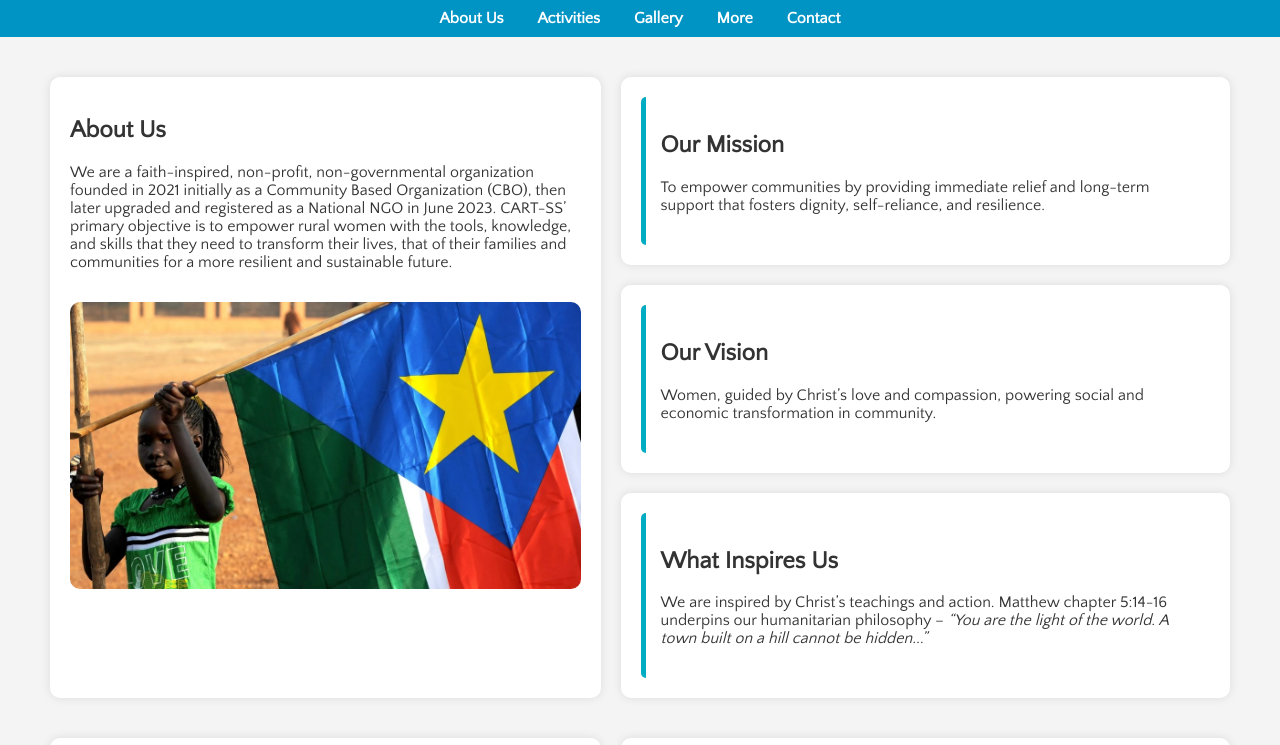
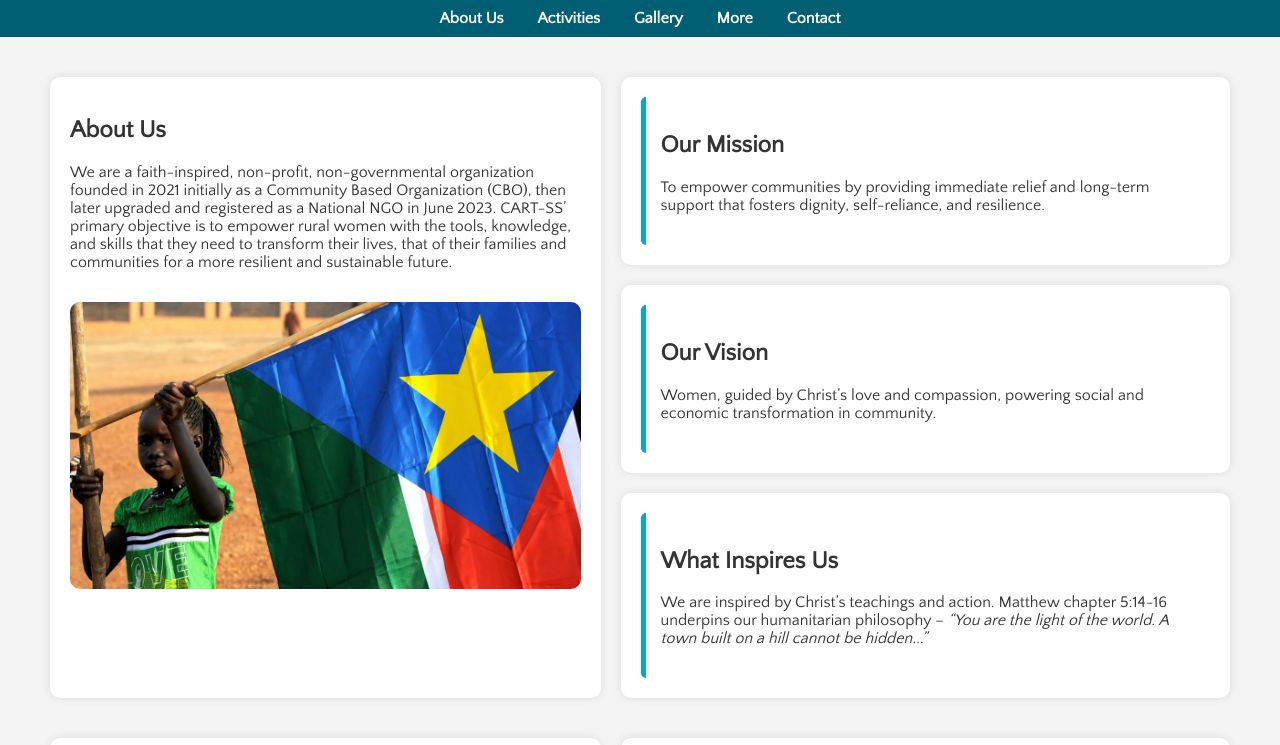
Before and after one commit to LR2023O/CART2, a plain HTML site: page index.html in a window 1280 px wide. Shown: the part 131-876 px from the top of the page. Drawn offline with nearby package versions, Linux system fonts and the light colour scheme.

Commit message:
Update index.html

```diff
--- a/index.html
+++ b/index.html
@@ -60,7 +60,7 @@
   }
 
   nav {
-    background: rgb(0, 148, 197);
+    background: #005f73;
     text-align: center;
     padding: 10px 0;
   }
```
